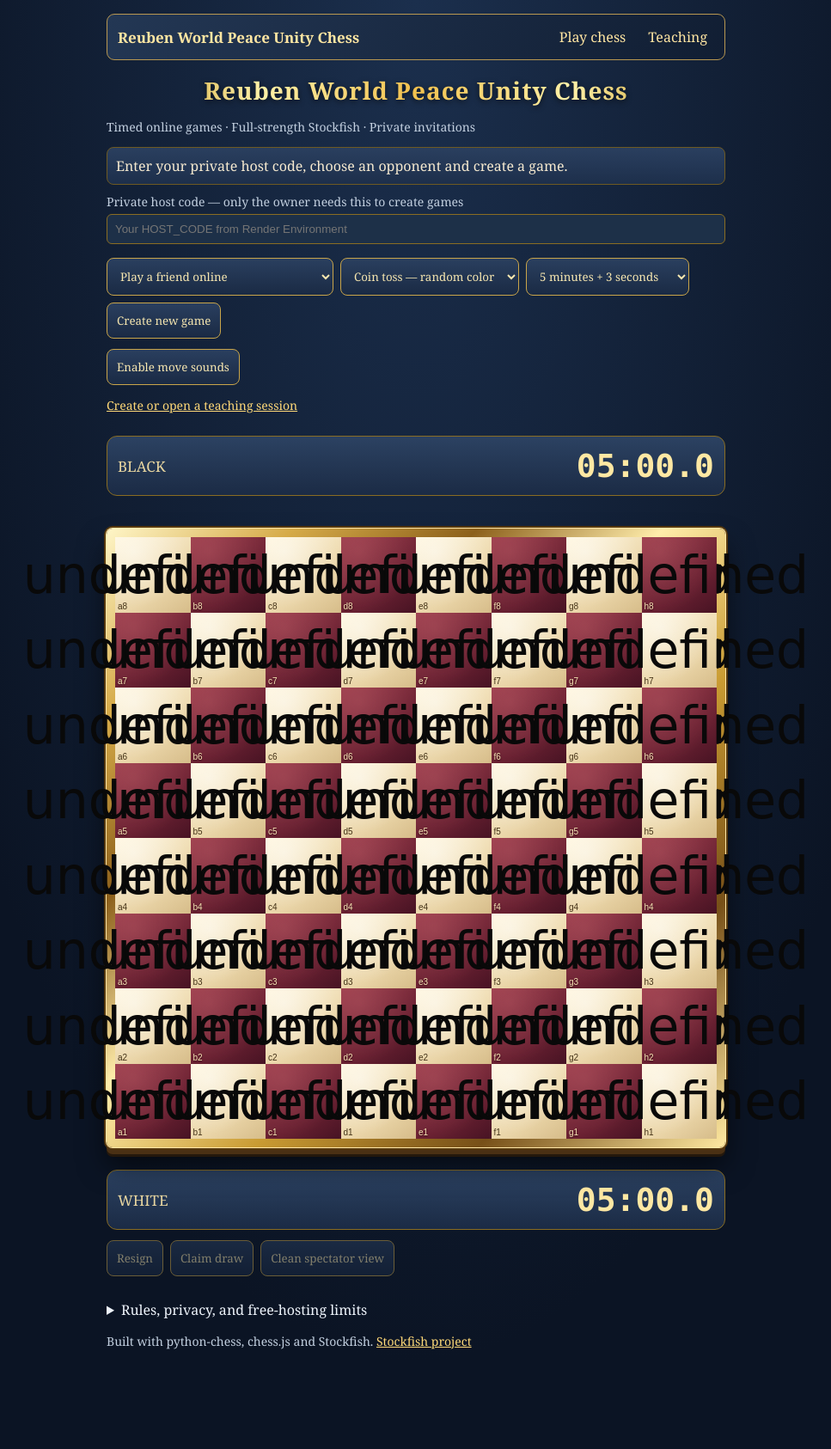
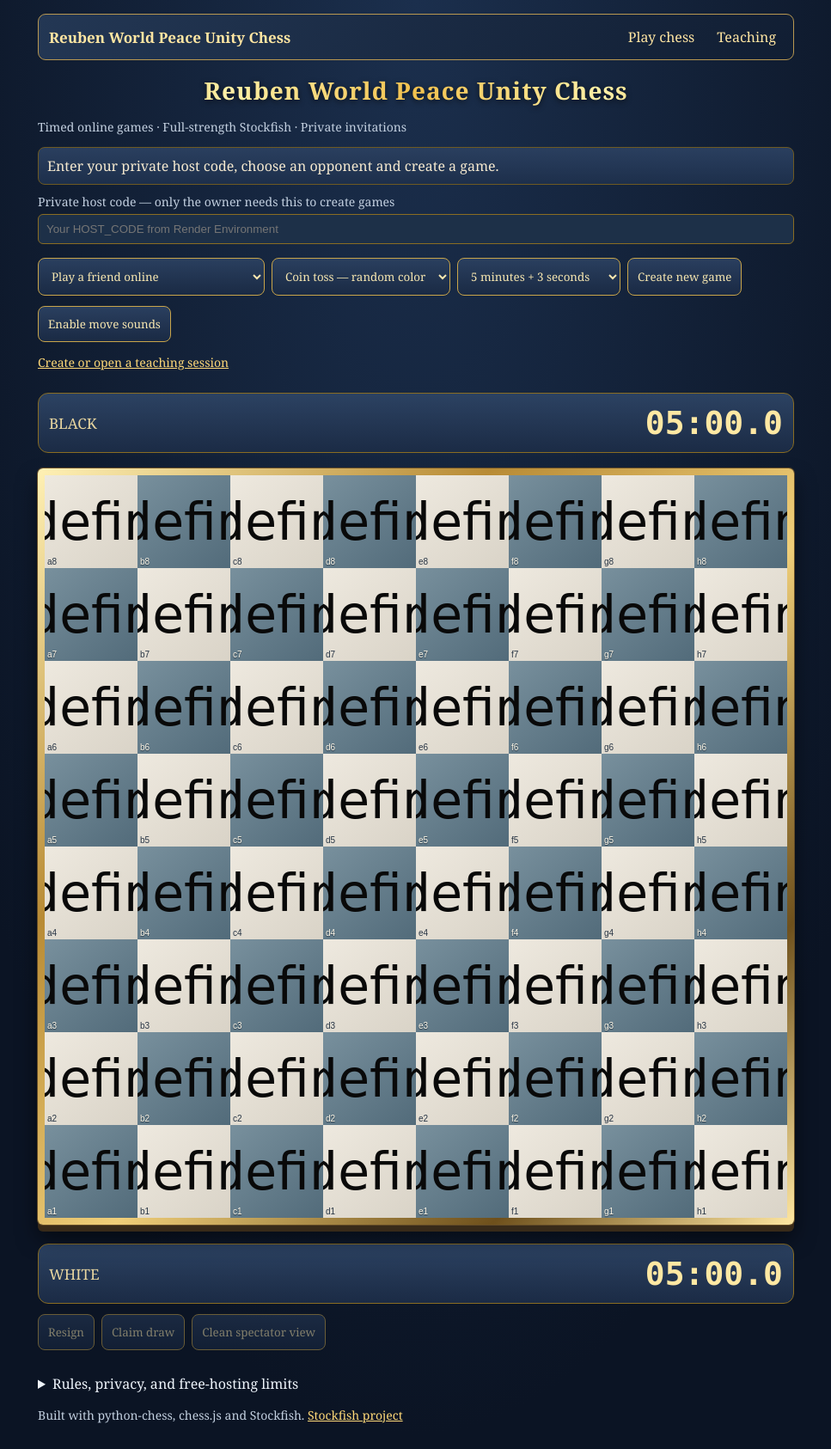
Before and after one commit to python4peace/world-peace-chess-render, a Flask app: page / in a window 1280 px wide. Shown: the whole page at 86% size, without its empty margins (156-1123 px from the left). Before the commit the page ends 1570 px from the top, so only its background shows below. Run offline with Flask 3, Linux system fonts and the light colour scheme; parts of the project's set-up code (start-up, migrations or seed data) failed here and were passed over; some libraries are stand-ins or nearby versions.

Commit message:
Fit upright royal pieces within squares and improve army contrast

```diff
--- a/static/theme.js
+++ b/static/theme.js
@@ -1,19 +1,39 @@
-/* Reuben World Peace Unity Chess. Load after royal-theme.js. */
+/* Reuben World Peace Unity Chess — upright, spaced, high-contrast revision.
+   Load after royal-theme.js. Replaces only the earlier theme.js add-on.
+   Existing SVG artwork and all game controls remain unchanged. */
 (function(){'use strict';
-const css=`
-#board{--piece-h:158.6%;position:relative;isolation:isolate;grid-template-columns:repeat(8,minmax(0,1fr));margin-top:38px;margin-bottom:26px;overflow:visible;border:10px solid transparent;border-radius:7px;background:linear-gradient(#101b2c,#101b2c) padding-box,linear-gradient(135deg,#fff6c8,#d6ab49 15%,#8c601b 30%,#ffedab 45%,#c99b32 62%,#775018 80%,#ffe9a1) border-box;box-shadow:0 0 0 1px #ffe7a7,0 0 0 3px #54370d,0 8px 0 #4a3014,0 11px 0 #24180c,0 20px 32px #0009}
-#board .sq{min-width:0;position:relative;overflow:visible;transform:none}
-#board .sq.light{background:radial-gradient(ellipse at 25% 20%,#ffffff80,transparent 65%),linear-gradient(145deg,#fff5d9,#ead5a8 65%,#d6bc89)}
-#board .sq.dark{background:radial-gradient(ellipse at 25% 20%,#e9828938,transparent 70%),linear-gradient(145deg,#963a49,#682031 65%,#471323)}
-#board .sq:hover:not(:disabled){transform:none;box-shadow:inset 0 0 0 3px #ffe08bb8}
-#board .sq.selected{box-shadow:inset 0 0 0 5px #ffe29a,inset 0 0 22px #ffde88a6!important}
-#board .sq svg.pc{position:absolute;left:50%;right:auto;bottom:-5%;margin:0;height:var(--piece-h);width:auto;max-width:none;max-height:none;z-index:2;overflow:visible;pointer-events:none;transform:translateX(-50%);transform-origin:50% 90%;filter:drop-shadow(0 5px 3px #000a) drop-shadow(0 -1px 0 #ffedb33d);transition:filter .15s ease}
-#board .sq:hover svg.pc{transform:translateX(-50%);filter:drop-shadow(0 5px 3px #000a) drop-shadow(0 0 3px #ffde8280)}
-#board .sq svg.pc *{pointer-events:none}#board .sq .coord{z-index:4;pointer-events:none;opacity:.95}#board .sq.dark .coord{color:#fff0bd;text-shadow:0 1px 2px #310812}
-#board .sq.legal:after{z-index:5;pointer-events:none;background:radial-gradient(circle at 35% 30%,#fffbe0,#e4b842 60%,#8e6418);box-shadow:0 0 0 1px #654611,0 0 8px #ffe18fa6}
-#board .sq:focus-visible{outline:3px solid #8fffd1;outline-offset:-4px}
-@media(prefers-reduced-motion:reduce){#board .sq svg.pc{transition:none}}
+var css=`
+/* Wider on desktop, still responsive on phones. No tilted or rotated board. */
+main{max-width:880px}
+#board{--piece-h:94%;position:relative;isolation:isolate;transform:none;perspective:none;display:grid;grid-template-columns:repeat(8,minmax(0,1fr));margin-top:18px;margin-bottom:22px;overflow:hidden;border:8px solid transparent;border-radius:6px;background:linear-gradient(#1b2027,#1b2027) padding-box,linear-gradient(135deg,#fff1b5,#b88b35 30%,#efce79 55%,#6e501c 80%,#ffe7a1) border-box;box-shadow:0 0 0 1px #644c27,0 8px 0 #382a19,0 15px 25px #0008}
+#board .sq{position:relative;min-width:0;min-height:0;aspect-ratio:1;overflow:hidden;transform:none;perspective:none;padding:0;border:0;border-radius:0;isolation:isolate}
+/* Neutral squares distinguish both white and black armies. */
+#board .sq.light{background:linear-gradient(140deg,#eee9df,#d9d3c7)}
+#board .sq.dark{background:linear-gradient(140deg,#78909d,#526b7a)}
+#board .sq:hover:not(:disabled){transform:none;box-shadow:inset 0 0 0 3px #e8ba51}
+#board .sq.selected{box-shadow:inset 0 0 0 4px #ffda72!important}
+/* Fit the entire standing SVG within the square, with a narrow footprint.
+   Width and height are bounded; the SVG retains its own aspect ratio. */
+#board .sq svg.pc{position:absolute;left:50%;right:auto;top:auto;bottom:3%;margin:0;width:74%;height:94%;max-width:74%;max-height:94%;z-index:1;overflow:hidden;pointer-events:none;transform:translateX(-50%);transform-origin:50% 100%;filter:drop-shadow(0 2px 1px #0008);transition:none}
+#board .sq:hover svg.pc{transform:translateX(-50%);filter:drop-shadow(0 2px 1px #0008)}
+#board .sq svg.pc *{pointer-events:none}
+/* Recolor the ORIGINAL piece bodies without editing their SVG paths. */
+#board svg.pc[data-key^="w"] [fill="url(#rg-red)"]{fill:#fff8e9;stroke:#695a43}
+#board svg.pc[data-key^="b"] [fill="url(#rg-night)"]{fill:#111820;stroke:#a7b2bd}
+/* Retain gold regalia; give the two armies different gold intensity. */
+#board svg.pc[data-key^="w"] [fill="url(#rg-gold)"]{fill:#edcf85;stroke:#79602f}
+#board svg.pc[data-key^="b"] [fill="url(#rg-gold)"]{fill:#a7843c;stroke:#e0c179}
+#board svg.pc[data-key^="w"] [fill="url(#rg-pearl)"]{fill:#ffffff;stroke:#79602f}
+#board svg.pc[data-key^="b"] [fill="url(#rg-pearl)"]{fill:#202a36;stroke:#d1b475}
+#board svg.pc[data-key^="w"] [stroke="rgba(255,255,255,.25)"],
+#board svg.pc[data-key^="w"] [stroke="rgba(255,255,255,.3)"],
+#board svg.pc[data-key^="w"] [stroke="rgba(255,255,255,.35)"]{stroke:#b4a58c}
+#board .sq .coord{position:absolute;left:3px;bottom:2px;z-index:3;font:10px Arial,sans-serif;color:#273444;opacity:1;pointer-events:none}
+#board .sq.dark .coord{color:#fff9e9;text-shadow:0 1px 1px #263543}
+#board .sq.legal:after{z-index:4;pointer-events:none;background:#36d692;border:1px solid #103e2d;box-shadow:0 0 0 2px #ffffff80}
+#board .sq:focus-visible{outline:3px solid #10e5a3;outline-offset:-4px}
+@media(max-width:520px){#board{border-width:5px}#board .sq .coord{font-size:8px}}
 `;
-function apply(){if(!document.getElementById('board'))return;let s=document.getElementById('unity-royal-polish');if(!s){s=document.createElement('style');s.id='unity-royal-polish';document.head.append(s);}s.textContent=css;}
+function apply(){if(!document.getElementById('board'))return;var style=document.getElementById('unity-royal-polish');if(!style){style=document.createElement('style');style.id='unity-royal-polish';document.head.appendChild(style);}style.textContent=css;}
 if(document.readyState==='loading')document.addEventListener('DOMContentLoaded',apply,{once:true});else apply();
 })();
--- a/templates/index.html
+++ b/templates/index.html
@@ -15,5 +15,5 @@
 <footer><p>Built with python-chess, chess.js and Stockfish. <a href="https://stockfishchess.org/" target="_blank" rel="noopener noreferrer">Stockfish project</a></p></footer>
 </main><script src="/static/move-sounds.js?v=4"></script><script src="/static/app.js?v=4"></script><script src="/static/royal-theme.js?v=2"></script>
 
-<script src="/static/theme.js?v=unity-1"></script>
+<script src="/static/theme.js?v=unity-upright-2"></script>
 </body></html>
```
